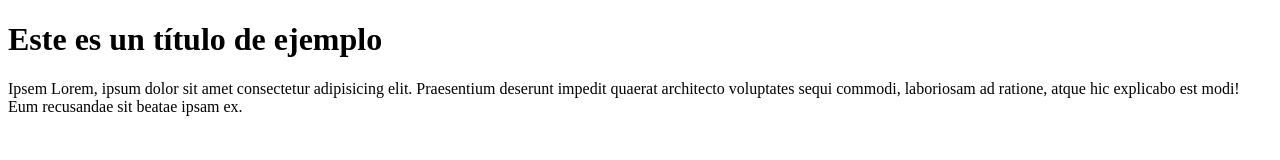
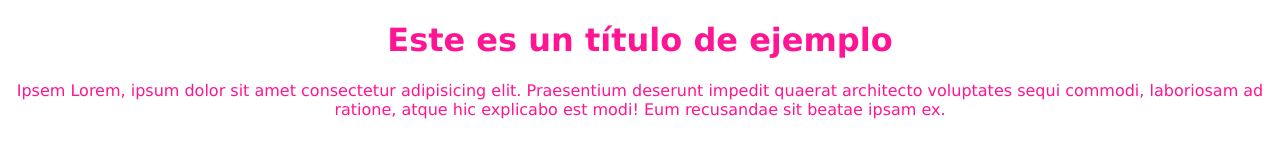
Before and after one commit to neriogonzalez/hyperblognerio, a plain HTML site: page index.html in a window 1280 px wide. Drawn offline with Linux system fonts and the light colour scheme.

Commit message:
nuevo commit

```diff
--- a/CSS/estilos.css
+++ b/CSS/estilos.css
@@ -1,4 +1,5 @@
-text {
-  color: blueviolet;
+body {
+  text-align: center;
   font-family: Verdana, Geneva, Tahoma, sans-serif;
+  color: deeppink;
 }
--- a/index.html
+++ b/index.html
@@ -4,6 +4,7 @@
     <meta charset="UTF-8">
     <meta http-equiv="X-UA-Compatible" content="IE=edge">
     <meta name="viewport" content="width=device-width, initial-scale=1.0">
+    <link rel="stylesheet" href="/CSS/estilos.css">
     <title>Este es mi primer Web</title>
 </head>
 <body>
```
